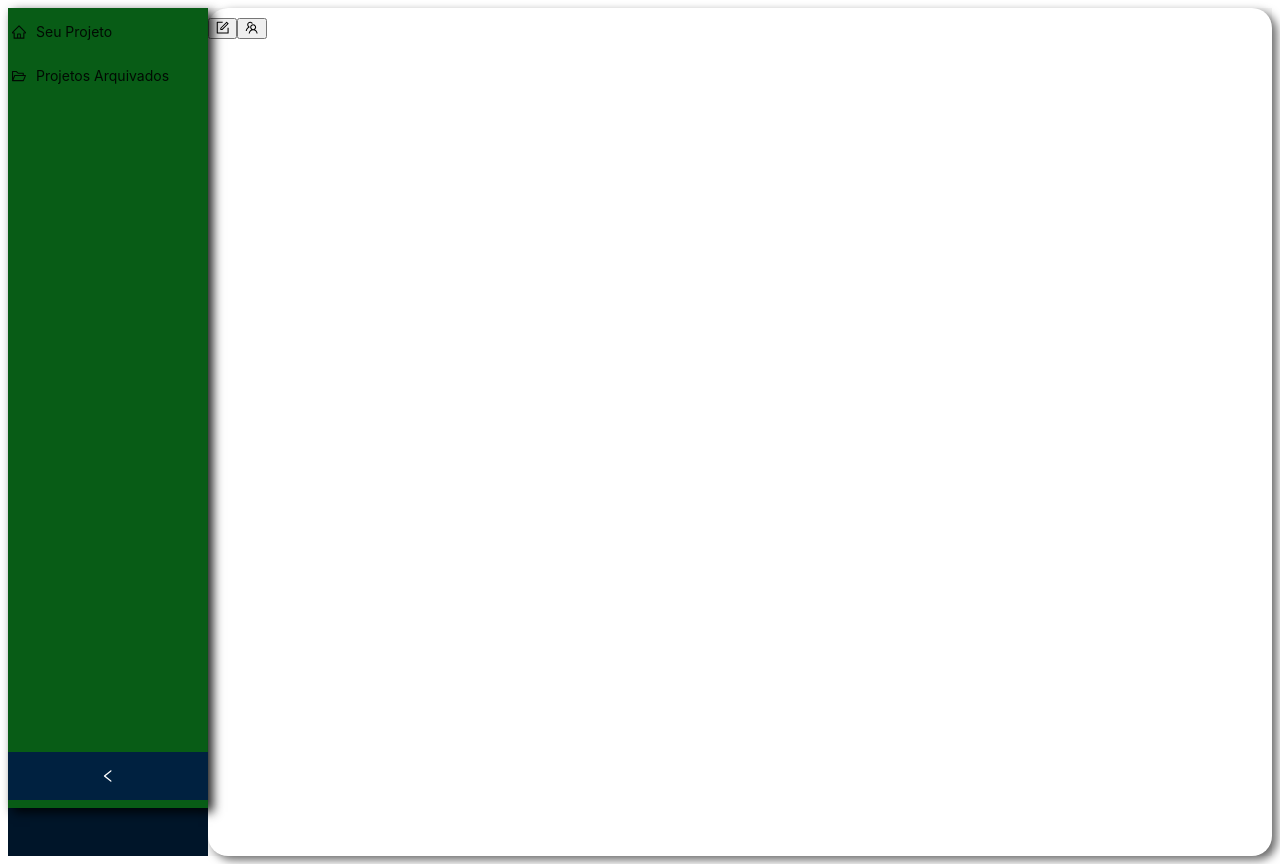
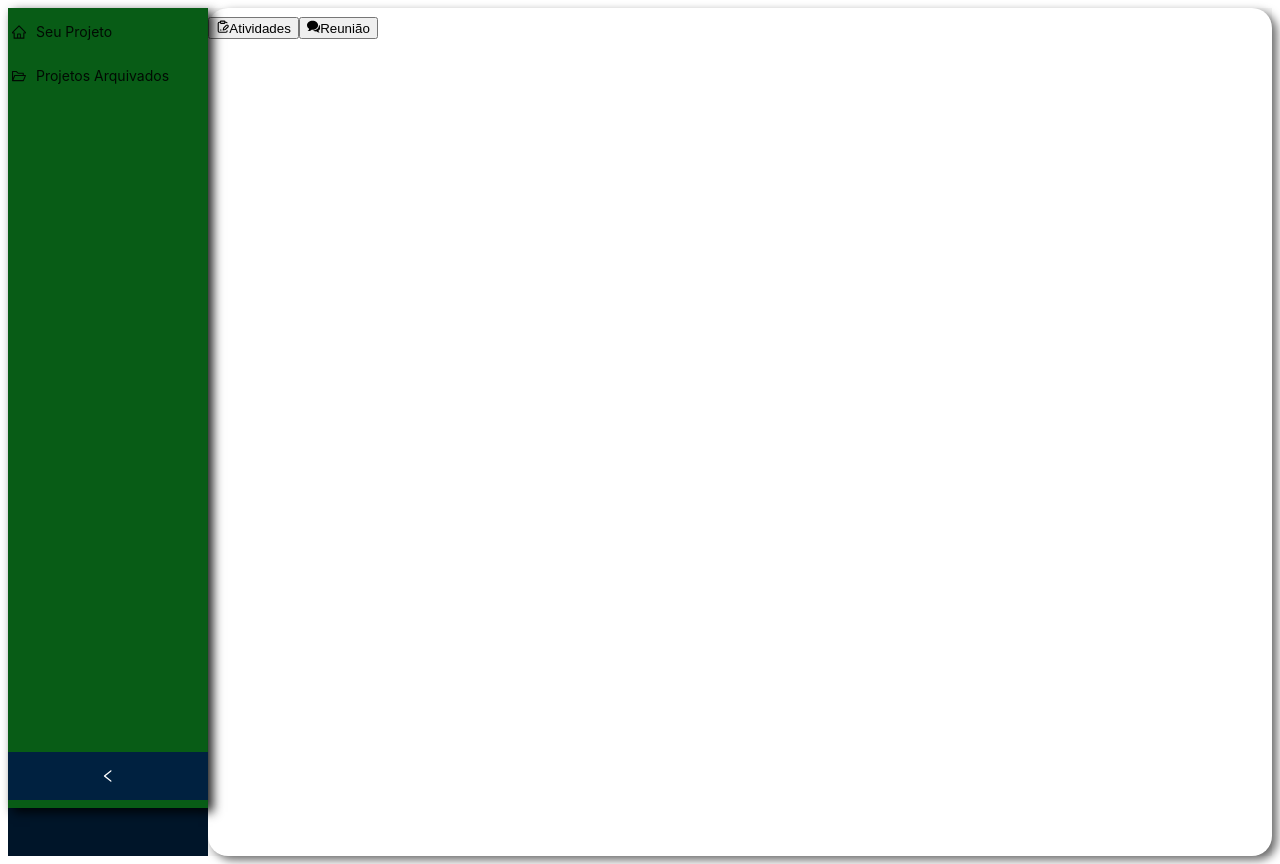
Before and after one commit to JoseArthurAlmeida/p4i-web, a React (Create React App) app: page /andamento in a window 1280 px wide. Built offline with nearby package versions, Linux system fonts and the light colour scheme.

Commit message:
adição de dois arquivos (Atividades, Reunioes), para o desenvolvimento de suas respctivas telas

```diff
--- a/src/Andamento.jsx
+++ b/src/Andamento.jsx
@@ -1,9 +1,8 @@
 import {Layout} from 'antd';
 import './Css/Home.css';
-import {
-    TeamOutlined,
-    FormOutlined,
-  } from '@ant-design/icons';
+import {LuClipboardSignature} from 'react-icons/lu';
+import {ImBubbles2} from 'react-icons/im';
+import { NavLink } from 'react-router-dom';
 const {Content} = Layout;
 
 
@@ -12,13 +11,19 @@ const Andamento = () => {
     <Layout>
         <Content>
             <div>
-            <button>
-            <FormOutlined />
-            </button>
+              <NavLink to='/atividades'>
+                <button>
+                  <LuClipboardSignature />
+                  <span>Atividades</span>
+                </button>
+              </NavLink>
 
-            <button>
-            <TeamOutlined />
-            </button>
+              <NavLink to='/reunioes'>
+                <button>
+                  <ImBubbles2 />
+                  <span>Reunião</span>
+                </button>
+              </NavLink>
             </div>
         </Content>
     </Layout>
--- /dev/null
+++ b/src/Atividades.jsx
@@ -0,0 +1,17 @@
+import {Layout} from 'antd';
+const {Content} = Layout;
+
+
+const Atividades = () => {
+    return (
+    <Layout>
+        <Content>
+            <div>
+              <h1>Atividades em desenvolvimento</h1>
+            </div>
+        </Content>
+    </Layout>
+    );
+  };
+
+  export default Atividades;
--- a/src/Browser.jsx
+++ b/src/Browser.jsx
@@ -4,7 +4,9 @@ import Login from "./Long"
 import Inseri from "./Inseri"
 import Projeto from "./Projeto"
 import ProjetosArquivados from "./Arquivados"
-import Andamento from "./Andamento"
+import Andamento from "./Andamento";
+import Atividades from "./Atividades";
+import Reunioes from "./Reunioes"
 
 const Browser = () => {
   const router = createBrowserRouter([
@@ -17,6 +19,8 @@ const Browser = () => {
         { path: "/projeto", element: <Projeto/>},
         { path: "/andamento", element: <Andamento/> },
         { path: "/projetosarquivados", element: <ProjetosArquivados/> },
+        { path: "/atividades", element: <Atividades/> },
+        { path: "/reunioes", element: <Reunioes/> },
       ]
     }]);
   return (
--- a/src/Projeto.jsx
+++ b/src/Projeto.jsx
@@ -6,8 +6,8 @@ import {
 } from '@ant-design/icons';
 import {FaGoogleDrive} from "react-icons/fa";
 import { NavLink } from 'react-router-dom';
-import PieChart from './components/Grafico';
 import "./Css/Home.css"
+import Grafico from './components/Grafico';
 const { Header, Content} = Layout;
 
 
@@ -60,7 +60,7 @@ const Projeto = () =>  (
                 <NavLink to="/andamento"><button className="btn-red">Andamento</button></NavLink>
                 <link rel="stylesheet" href="home/button.andamento"></link>
            </div>
-           <PieChart />
+           <Grafico />
       </Content>
     </Layout>
 );
--- /dev/null
+++ b/src/Reunioes.jsx
@@ -0,0 +1,17 @@
+import {Layout} from 'antd';
+const {Content} = Layout;
+
+
+const Reunioes = () => {
+    return (
+    <Layout>
+        <Content>
+            <div>
+              <h1>Reuniões em desenvolvimento</h1>
+            </div>
+        </Content>
+    </Layout>
+    );
+  };
+
+  export default Reunioes;
--- a/src/components/Grafico.jsx
+++ b/src/components/Grafico.jsx
@@ -1,7 +1,7 @@
 import React from 'react';
 import { Chart } from 'react-google-charts';
 
-const PieChart = () => {
+const Grafico = () => {
     // Dados do gráfico
     const data = [
       ['Categoria', 'Valor'],
@@ -28,4 +28,4 @@ const PieChart = () => {
     );
   };
 
-  export default PieChart;
+  export default Grafico;
```
